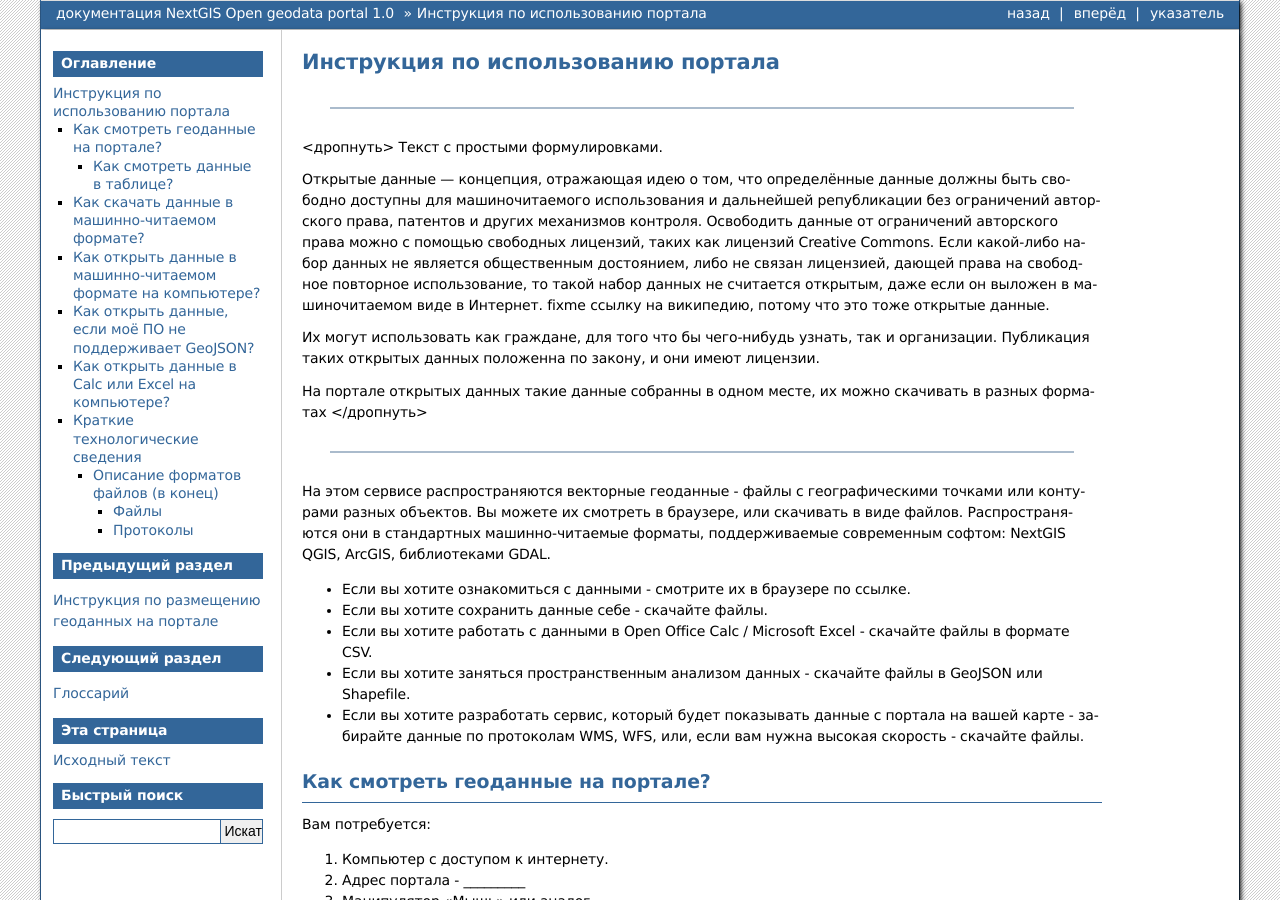
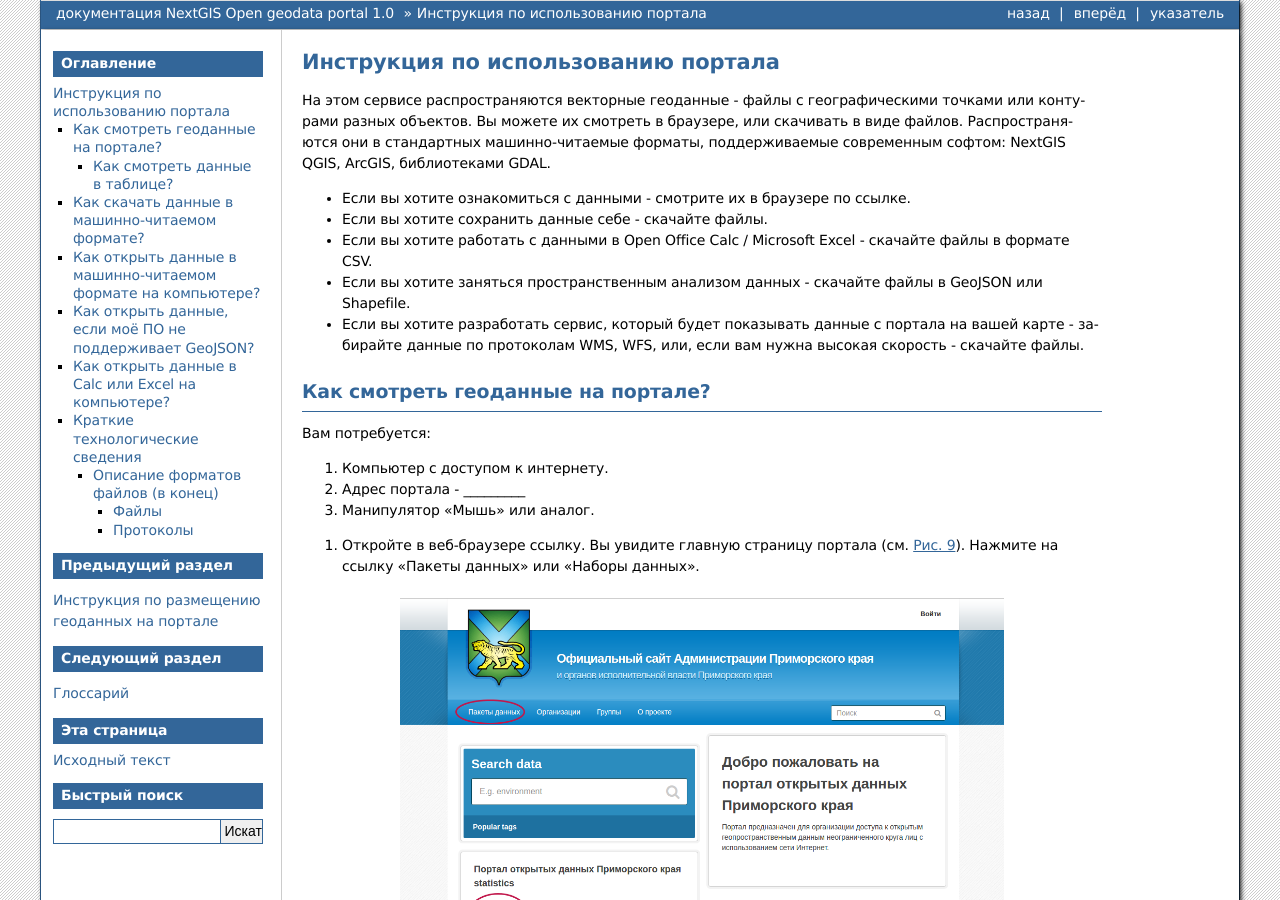
Before and after one commit to nextgis/docs_ogportal, a Sphinx documentation site: the page built from source/user.rst, in a window 1280 px wide and 900 px high. Built offline with Sphinx 7.4.7, drawn with Linux system fonts in a browser that asks for light colours; formulas are drawn with MathJax 3; some of the changed text lies outside the part shown.

Commit message:
Пользовательская инструкция готова

```diff
--- a/source/user.rst
+++ b/source/user.rst
@@ -5,21 +5,6 @@
 Инструкция по использованию портала
 ==============================================
 
----------
-
-<дропнуть>
-Текст с простыми формулировками.
-
-
-Открытые данные — концепция, отражающая идею о том, что определённые данные должны быть свободно доступны для машиночитаемого использования и дальнейшей републикации без ограничений авторского права, патентов и других механизмов контроля. Освободить данные от ограничений авторского права можно с помощью свободных лицензий, таких как лицензий Creative Commons. Если какой-либо набор данных не является общественным достоянием, либо не связан лицензией, дающей права на свободное повторное использование, то такой набор данных не считается открытым, даже если он выложен в машиночитаемом виде в Интернет. fixme ссылку на википедию, потому что это тоже открытые данные.
-
-Их могут использовать как граждане, для того что бы чего-нибудь узнать, так и организации.
-Публикация таких открытых данных положенна по закону, и они имеют лицензии.
-
-На портале открытых данных такие данные собранны в одном месте, их можно скачивать в разных форматах
-</дропнуть>
-
----------
 
 На этом сервисе распространяются векторные геоданные - файлы с географическими точками или контурами разных объектов. Вы можете их смотреть в браузере, или скачивать в виде файлов. Распространяются они в стандартных машинно-читаемые форматы, поддерживаемые современным софтом: NextGIS QGIS, ArcGIS, библиотеками GDAL.
 
@@ -108,10 +93,20 @@
 
 1. Откройте данные в формате CSV
 
-   Нажмите на эту ссылку
+
+.. figure:: _static/ogportalCKANCSVIcon.png
+   :name: ogportalCKANCSVIcon
+   :align: center
+
+   Иконка CSV (перенести в текст)
+
+2. На экране появится таблица данных (см. :numref:`ogportalCKANUserDataTable`)
 
 
-
+.. figure:: _static/ogportalCKANUserDataTable.png
+   :name: ogportalCKANUserDataTable
+   :align: center
+   :width: 16cm
 
    Просмотр данных в таблице
 
@@ -121,9 +116,15 @@
 -----------------------------------------------------------------
 
 Выберите нужный вам набор данных, и нажмите на значок нужного формата. Если у вас нет специальных требований - выбирайте формат GeoJSON, он открывается современными программами, и не вносит ограничения на данные.
-На странице, сверху карты будет ссылка на скачивание файла.
+На странице будет ссылка на скачивание файла.
 
-   Ссылка на скачивание карты (http://78.46.100.76/opendata/dataset/moi-dokumenty/resource/14a3d4ca-abfd-407e-810e-b8a9558f1d1d)
+
+.. figure:: _static/ogportalCKANDownloadGeoJSONLink.png
+   :name: ogportalCKANDownloadGeoJSONLink
+   :align: center
+   :width: 16cm
+
+   Ссылка на скачивание карты
 
 Как открыть данные в машинно-читаемом формате на компьютере?
 --------------------------------------------------------------------
@@ -132,11 +133,33 @@
 
 1. Сохраните файл в GeoJSON
 2. Откройте QGIS
-3. Нажмите "Добавить векторный слой".
+3. Нажмите :menuselection:`Слой --> Добавить слой --> Добавить векторный слой`. (см. :numref:`ogportalQGISOpenGeoJSON1`). (см. :numref:`ogportalQGISOpenGeoJSON2`) В диалоге выберите скачанный вами файл GeoJSON (см. :numref:`ogportalQGISOpenGeoJSON3`).
+
+
+.. figure:: _static/LREGQGISOpenShape1.png
+   :name: ogportalQGISOpenGeoJSON1
+   :align: center
+   :width: 16cm
+
+.. figure:: _static/LREGQGISOpenShape2.png
+   :name: ogportalQGISOpenGeoJSON2
+   :align: center
+   :width: 16cm
+
+.. figure:: _static/ogportalQGISOpenGeoJSON3.png
+   :name: ogportalQGISOpenGeoJSON3
+   :align: center
+   :width: 16cm
 
    Интерфейс QGIS
 
-5. Откройте таблицу атрибутов, выбрав в меню Слой --> Таблица атрибутов.
+5. Выделите слой в списке слоёв и откройте таблицу атрибутов, выбрав в меню :menuselection:`Слой` ---> `Таблица атрибутов` (см. :numref:`ogportalQGISOpenGeoJSON4`).
+
+.. figure:: _static/ogportalQGISOpenGeoJSON4.png
+   :name: ogportalQGISOpenGeoJSON4
+   :align: center
+   :width: 16cm
+
 
    Слой данных и таблица атрибутов
 
@@ -149,7 +172,16 @@
 
 Скачайте данные в формате ESRI Shapefile (значок DATA). В этом формате данные распространяются в zip-архиве, его нужно распаковать, и открыть в вашей программе файл .shp. GDAL открывает сам zip.
 
+.. figure:: _static/ogportalCKANSHPIcon.png
+   :name: ogportalCKANSHPIcon
+   :align: center
+
    Нажмите на эту ссылку
+
+.. figure:: _static/ogportalSHPZip.png
+   :name: ogportalSHPZip
+   :align: center
+   :width: 16cm
 
    Содержимое архива
 
@@ -159,12 +191,26 @@
 
 1. Скачайте данные в формате CSV
 
-   Нажмите на эту ссылку
+
+.. figure:: _static/ogportalCKANCSVIcon.png
+   :name: ogportalCKANCSVIcon
+   :align: center
+
+   Иконка CSV (перенести в текст)
 
 2. Откройте файл в редакторе электронных таблиц. Укажите разделитель - запятая, и кодировку - Юникод (UTF-8).
 
+.. figure:: _static/ogportalCalcOpenCSV.png
+   :name: ogportalCalcOpenCSV
+   :align: center
+   :width: 16cm
 
    Открытие CSV в Open Office Calc
+
+.. figure:: _static/ogportalCalc.png
+   :name: ogportalCalc
+   :align: center
+   :width: 16cm
 
    Пример таблицы в Open Office Calc
 
```
Also changed, not shown: source/_static/LREGQGISOpenShape1.png (added), source/_static/LREGQGISOpenShape2.png (added), source/_static/ogportalCKANCSVIcon.png (added), source/_static/ogportalCKANDownloadGeoJSONLink.png (added), source/_static/ogportalCKANSHPIcon.png (added), source/_static/ogportalCKANUserDataTable.png (added), source/_static/ogportalCalc.png (added), source/_static/ogportalCalcOpenCSV.png (added), source/_static/ogportalQGISOpenGeoJSON3.png (added), source/_static/ogportalQGISOpenGeoJSON4.png (added), source/_static/ogportalSHPZip.png (added).
